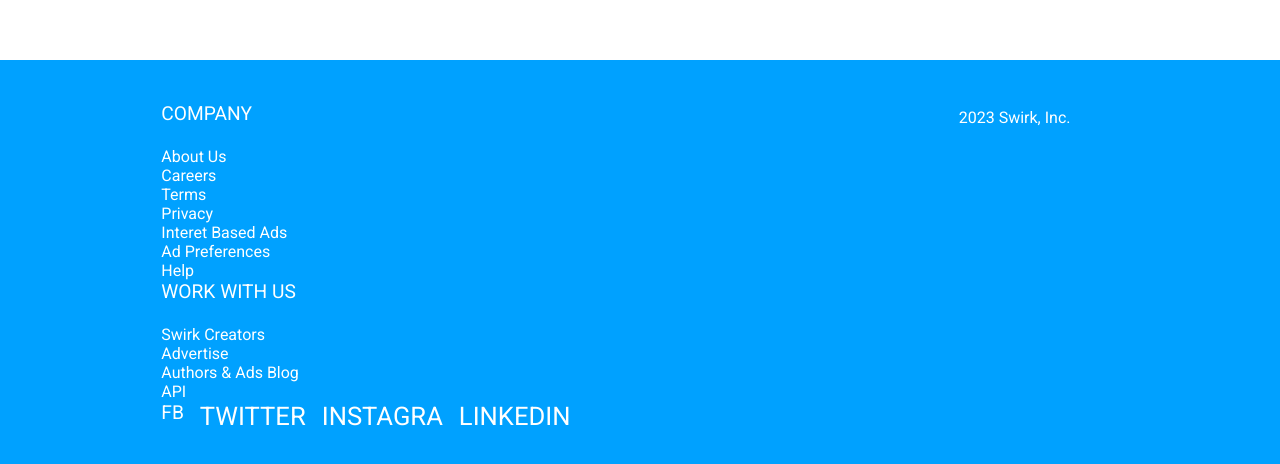
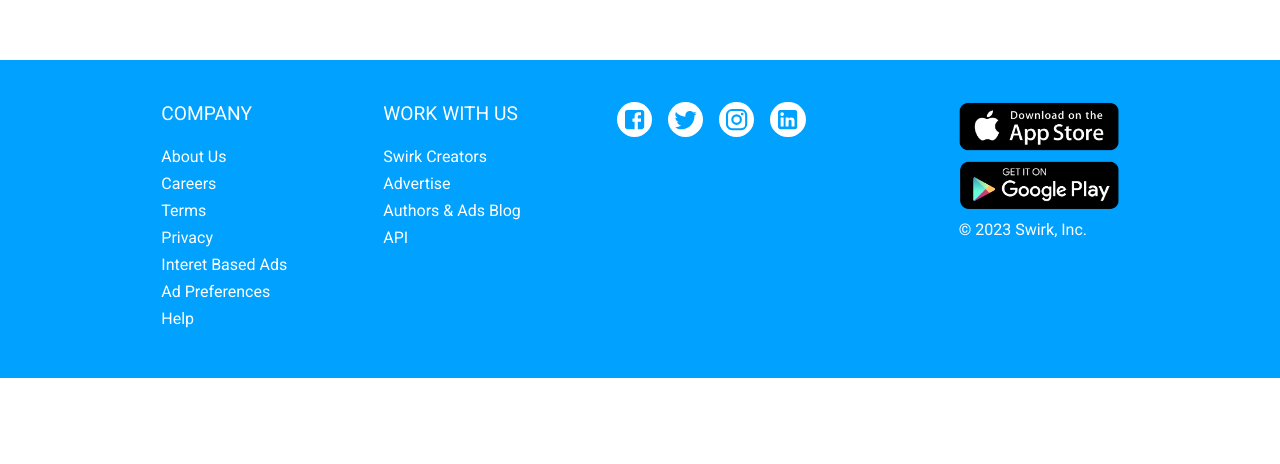
Before and after one commit to ZahariCheyrekov/swirk, a React (Create React App) app in the folder client/: page /login in a window 1280 px wide. Shown: the part 940-1404 px from the top of the page. After the commit the page ends 1318 px from the top, so only its background shows below. Built offline with nearby package versions, Linux system fonts and the light colour scheme; the HTML template or start-up script is replaced by a standard one.

Commit message:
Fix footer component

```diff
--- a/client/src/layouts/footer/Footer.tsx
+++ b/client/src/layouts/footer/Footer.tsx
@@ -1,41 +1,97 @@
+import { Link } from "react-router-dom";
+
+import FacebookIcon from "@mui/icons-material/Facebook";
+import TwitterIcon from "@mui/icons-material/Twitter";
+import InstagramIcon from "@mui/icons-material/Instagram";
+import LinkedInIcon from "@mui/icons-material/LinkedIn";
+
+import appStore from "../../assets/app-store.png";
+import googlePlay from "../../assets/google-play.png";
+
 import "./Footer.scss";
 
 const Footer = () => {
   return (
     <footer className="footer">
       <section className="footer__section">
-        <ul className="footer__list--main">
+        <ul className="footer__list--main main__list">
           <ul className="footer__list--child child">
             <li className="footer__li--item li__heading">COMPANY</li>
-            <li className="footer__li--item">About Us</li>
-            <li className="footer__li--item">Careers</li>
-            <li className="footer__li--item">Terms</li>
-            <li className="footer__li--item">Privacy</li>
-            <li className="footer__li--item">Interet Based Ads</li>
-            <li className="footer__li--item">Ad Preferences</li>
-            <li className="footer__li--item">Help</li>
+            <li className="footer__li--item child__item">
+              <Link to={"/"}>About Us</Link>
+            </li>
+            <li className="footer__li--item child__item">
+              <Link to={"/"}>Careers</Link>
+            </li>
+            <li className="footer__li--item child__item">
+              <Link to={"/"}>Terms</Link>
+            </li>
+            <li className="footer__li--item child__item">
+              <Link to={"/"}>Privacy</Link>
+            </li>
+            <li className="footer__li--item child__item">
+              <Link to={"/"}>Interet Based Ads</Link>
+            </li>
+            <li className="footer__li--item child__item">
+              <Link to={"/"}>Ad Preferences</Link>
+            </li>
+            <li className="footer__li--item child__item">
+              <Link to={"/"}>Help</Link>
+            </li>
           </ul>
           <ul className="footer__list--child child">
             <li className="footer__li--item li__heading">WORK WITH US</li>
-            <li className="footer__li--item">Swirk Creators</li>
-            <li className="footer__li--item">Advertise</li>
-            <li className="footer__li--item">Authors & Ads Blog</li>
-            <li className="footer__li--item">API</li>
+            <li className="footer__li--item child__item">
+              <Link to={"/"}>Swirk Creators</Link>
+            </li>
+            <li className="footer__li--item child__item">
+              <Link to={"/"}>Advertise</Link>
+            </li>
+            <li className="footer__li--item child__item">
+              <Link to={"/"}>Authors & Ads Blog</Link>
+            </li>
+            <li className="footer__li--item child__item">
+              <Link to={"/"}>API</Link>
+            </li>
           </ul>
           <ul className="footer__list--child child social__icons">
-            <li className="footer__li--item li__heading">FB</li>
-            <li className="footer__li--item">TWITTER</li>
-            <li className="footer__li--item">INSTAGRA</li>
-            <li className="footer__li--item">LINKEDIN</li>
+            <li className="footer__li--item child__item icon__li">
+              <Link to={"/"} className="footer__link--social social__link">
+                <FacebookIcon />
+              </Link>
+            </li>
+            <li className="footer__li--item child__item icon__li">
+              <Link to={"/"} className="footer__link--social social__link">
+                <TwitterIcon />
+              </Link>
+            </li>
+            <li className="footer__li--item child__item icon__li">
+              <Link to={"/"} className="footer__link--social social__link">
+                <InstagramIcon />
+              </Link>
+            </li>
+            <li className="footer__li--item child__item icon__li">
+              <Link to={"/"} className="footer__link--social social__link">
+                <LinkedInIcon />
+              </Link>
+            </li>
           </ul>
         </ul>
         <ul className="footer__list">
-          <ul>
-            <li className="footer__list--item shop app__store"></li>
-            <li className="footer__list--item shop google__play"></li>
+          <ul className="footer__list--stores stores">
+            <li className="footer__list--item shop app__store">
+              <Link to={"https://www.apple.com/app-store/"}>
+                <img src={appStore} alt="App Store" loading="lazy" />
+              </Link>
+            </li>
+            <li className="footer__list--item shop google__play">
+              <Link to={"https://play.google.com/store/games"}>
+                <img src={googlePlay} alt="Google Play" loading="lazy" />
+              </Link>
+            </li>
           </ul>
           <li className="footer__list--copy copyright">
-            {new Date().getFullYear()} Swirk, Inc.
+            &copy; {new Date().getFullYear()} Swirk, Inc.
           </li>
         </ul>
       </section>
```
